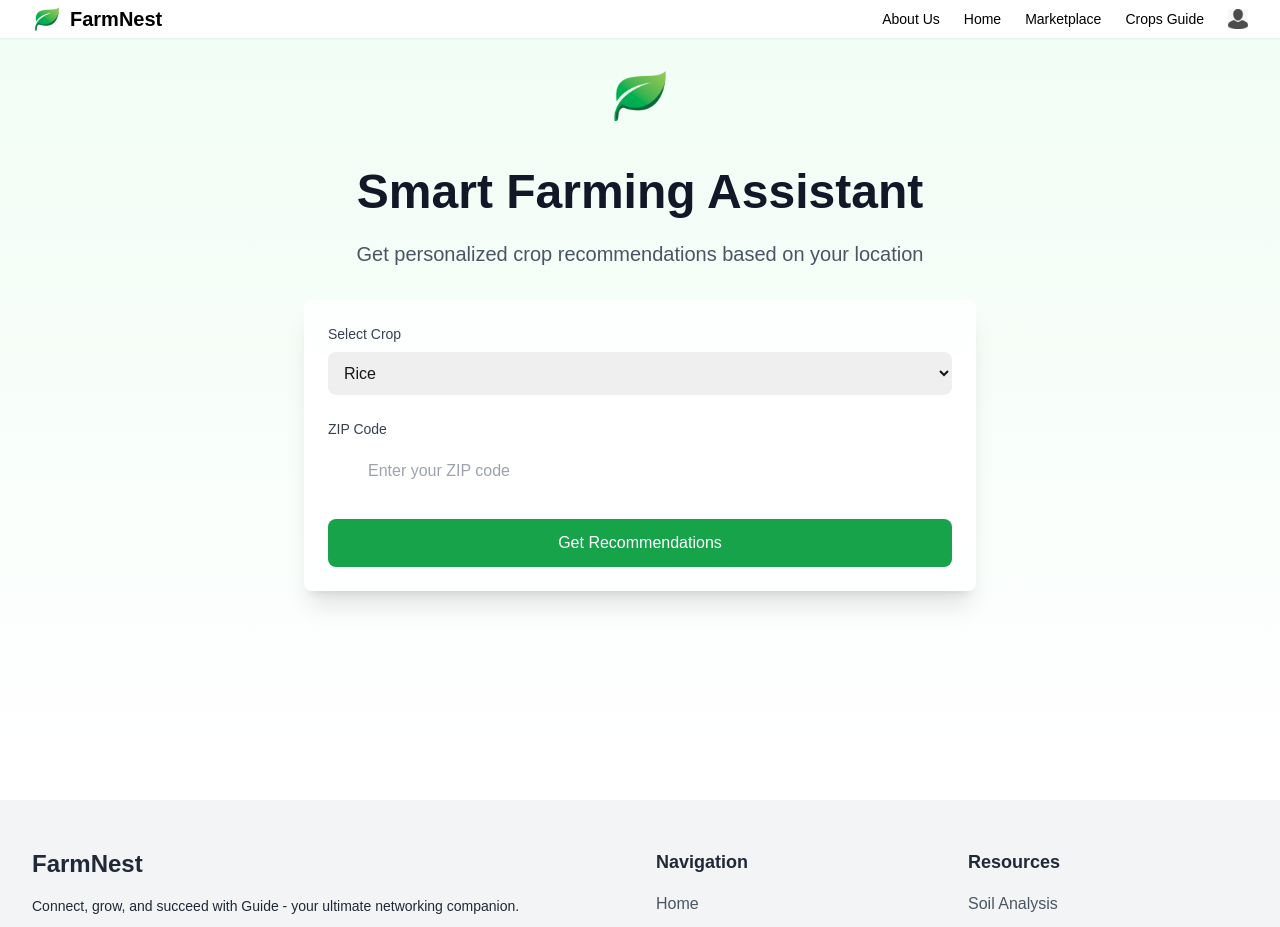
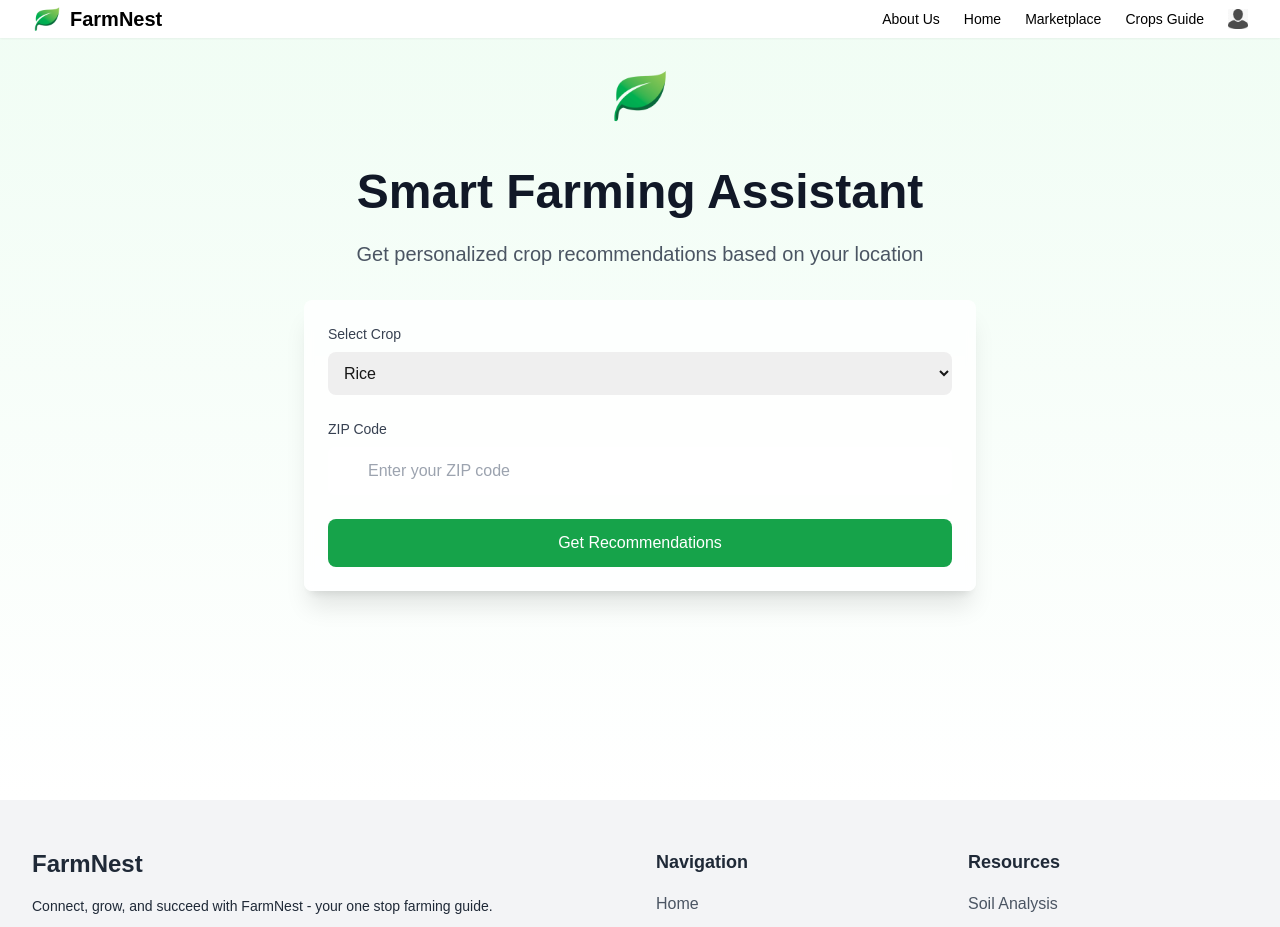
Before and after one commit to Aadityaa2004/Plowtion, a Next.js app in the folder frontend/: page / in a window 1280 px wide. Shown: the top 927 px of the page. Built offline with nearby package versions, Linux system fonts and the light colour scheme.

Commit message:
spruced up the frontend

```diff
--- a/frontend/app/components/Footer.tsx
+++ b/frontend/app/components/Footer.tsx
@@ -27,7 +27,7 @@ export default function Footer() {
                 <div className="grid grid-cols-1 md:grid-cols-4 gap-8">
                     <div className="col-span-1 md:col-span-2">
                         <h2 className="text-2xl font-bold mb-4">FarmNest</h2>
-                        <p className="text-sm mb-4">Connect, grow, and succeed with Guide - your ultimate networking companion.</p>
+                        <p className="text-sm mb-4">Connect, grow, and succeed with FarmNest - your one stop farming guide.</p>
                         <div className="flex space-x-4">
                             {socialLinks.map((social, index) => (
                                 <Link key={index} href={social.link} className="text-gray-600 hover:text-gray-900">
```
